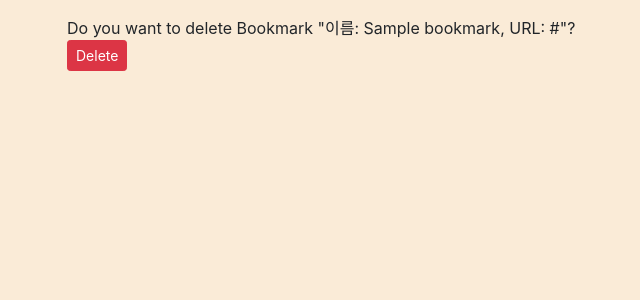
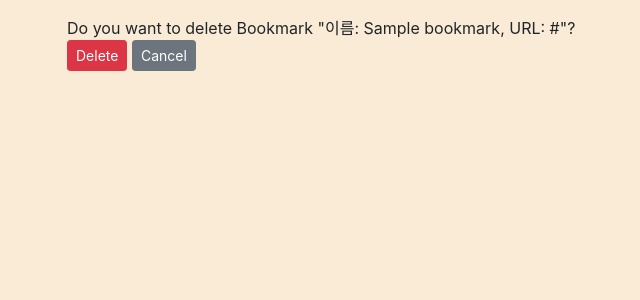
Before and after one commit to ssep4u/Try_Practice_List, a Django app: page /bookmark/delete/1/ in a window 1280 px wide. Shown: the part 56-356 px from the top of the page, without its empty margins (18-658 px from the left). Run offline with Django 3.2, Linux system fonts and the light colour scheme; tables that the repository leaves empty hold one stand-in row (values such as "Sample post"); some libraries are stand-ins or nearby versions.

Commit message:
templates add Cancel button in Modify, Delete

```diff
--- a/bookmark/templates/bookmark/bookmark_confirm_delete.html
+++ b/bookmark/templates/bookmark/bookmark_confirm_delete.html
@@ -7,5 +7,6 @@
     {% csrf_token %}
     <div>Do you want to delete Bookmark "{{ bookmark }}"?</div>
     <input type="submit" value="Delete" class="btn btn-danger btn-sm">
+    <button type="button" onclick="history.back()" class="btn btn-secondary btn-sm">Cancel</button>
   </form>
 {% endblock %}
--- a/bookmark/templates/bookmark/bookmark_update.html
+++ b/bookmark/templates/bookmark/bookmark_update.html
@@ -7,5 +7,6 @@
     {% csrf_token %}
     {{ form.as_p }}
     <input type="submit" value="Update" class="btn btn-info btn-sm">
+    <button type="button" onclick="history.back()" class="btn btn-secondary btn-sm">Cancel</button>
   </form>
 {% endblock %}
```
